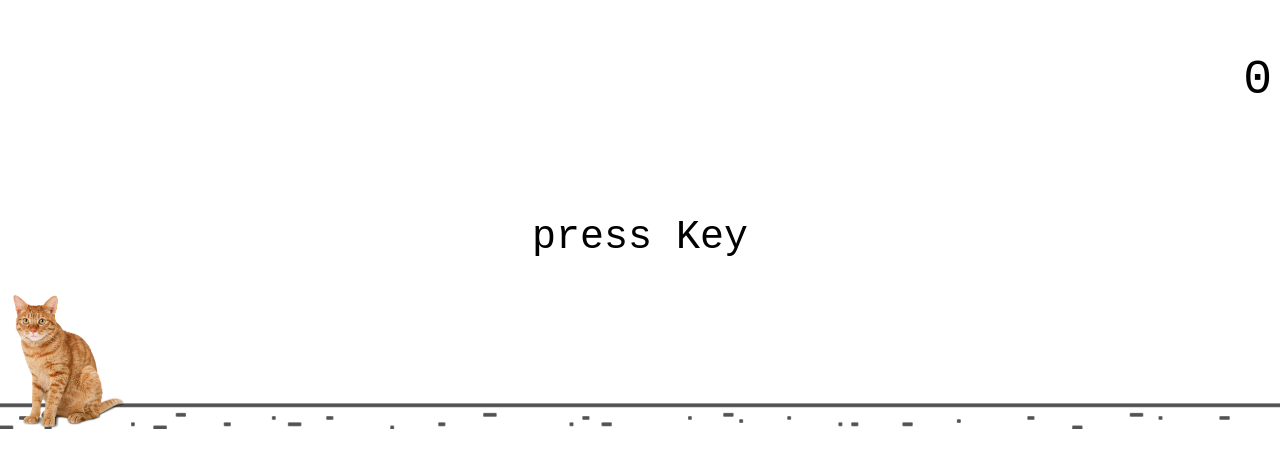
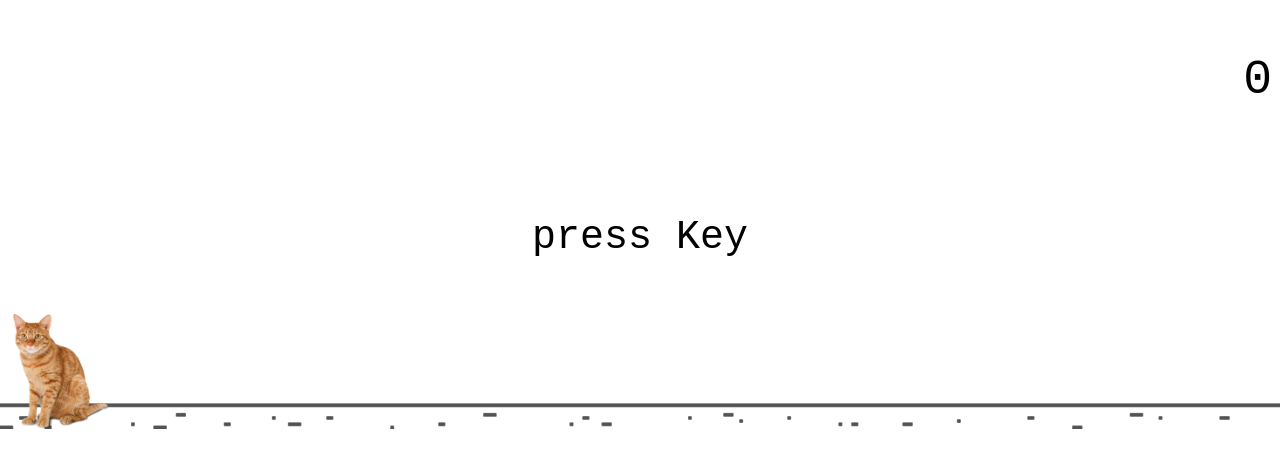
Before and after one commit to mat-s-a/dinosaur-game, a plain HTML site: page index.html in a window 1280 px wide. Shown: the part 163-630 px from the top of the page. Drawn offline with Linux system fonts and the light colour scheme.

Commit message:
release 1

```diff
--- a/styles.css
+++ b/styles.css
@@ -49,7 +49,7 @@ body {
   --bottom: 0;
   position: absolute;
   left: 1%;
-  height: 35%;
+  height: 30%;
   bottom: calc(var(--bottom) * 1%);
 }
 
```
Also changed, not shown: 1 other file.
